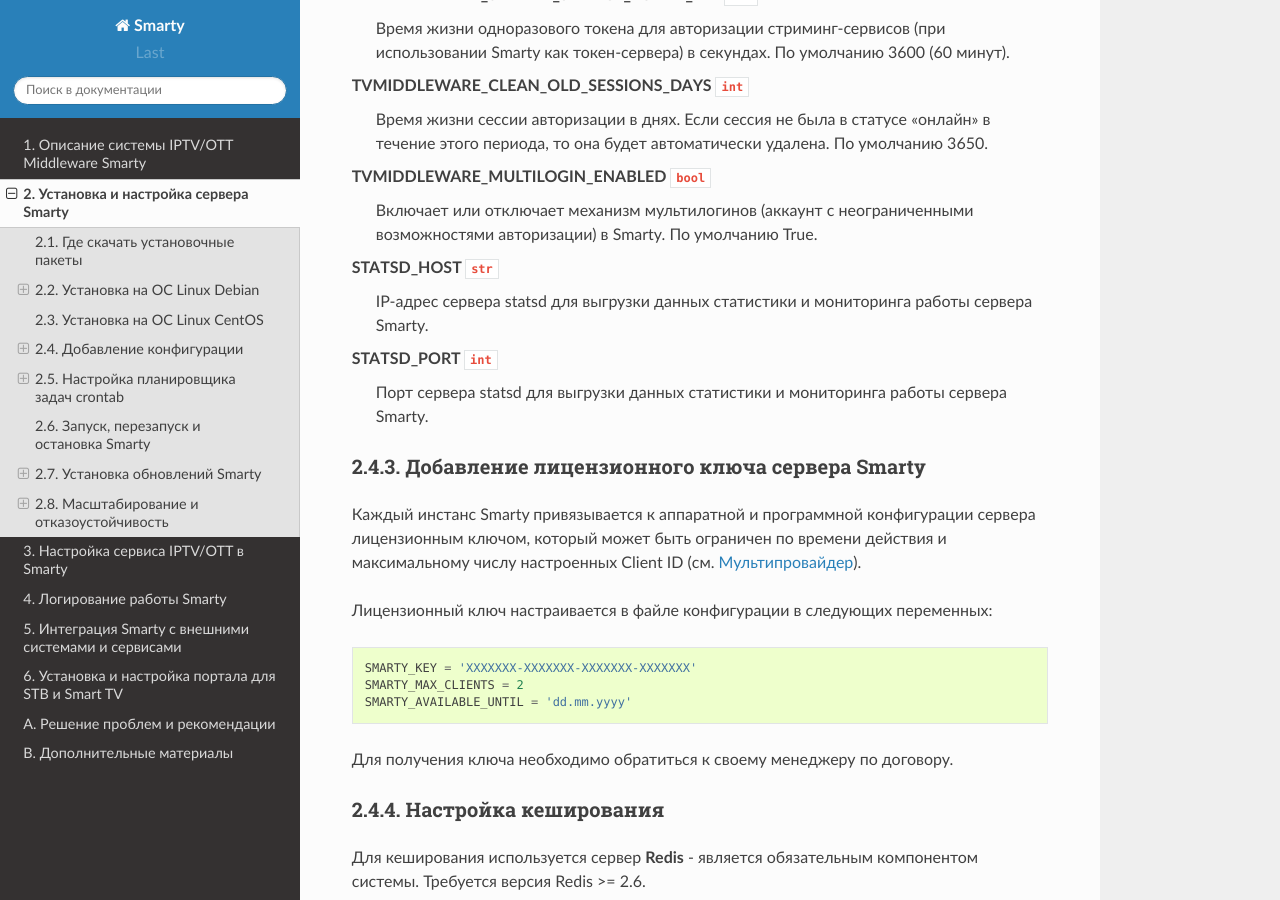
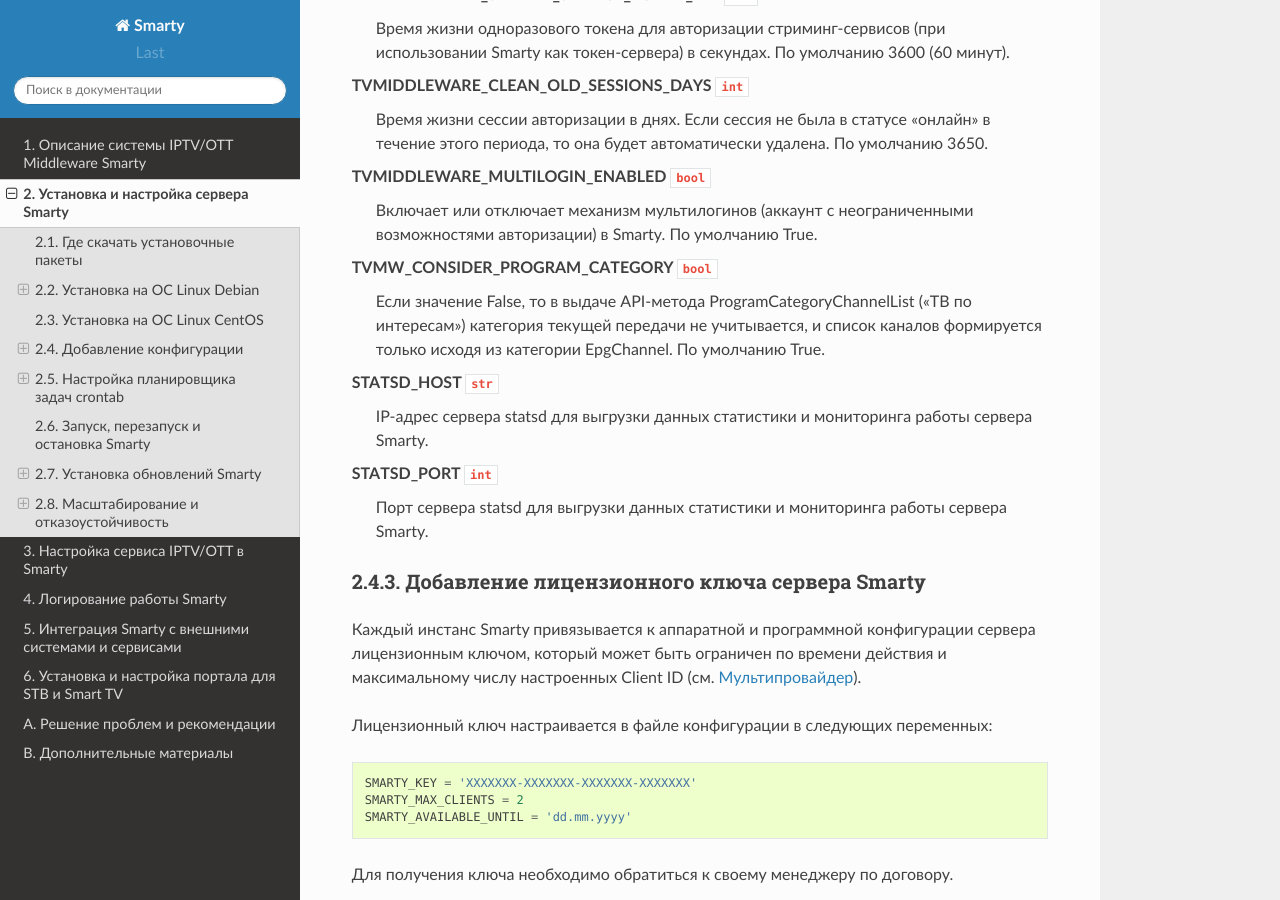
Before and after one commit to sergey-yakovlev/smarty-docs, a Sphinx documentation site: the page built from source/installation_and_configuration.rst, in a window 1280 px wide and 900 px high, scrolled down 4945 px. Built offline with Sphinx 7.4.7 and the Read the Docs theme 2.0.0, drawn with Linux system fonts in a browser that asks for light colours.

Commit message:
TVMW_CONSIDER_PROGRAM_CATEGORY

```diff
--- a/source/installation_and_configuration.rst
+++ b/source/installation_and_configuration.rst
@@ -229,6 +229,11 @@
 
 TVMIDDLEWARE_MULTILOGIN_ENABLED ``bool``
   Включает или отключает механизм мультилогинов (аккаунт с неограниченными возможностями авторизации) в Smarty.
+  По умолчанию True.
+
+TVMW_CONSIDER_PROGRAM_CATEGORY ``bool``
+  Если значение False, то в выдаче API-метода ProgramCategoryChannelList ("ТВ по интересам") категория текущей передачи
+  не учитывается, и список каналов формируется только исходя из категории EpgChannel.
   По умолчанию True.
 
 STATSD_HOST ``str``
```
